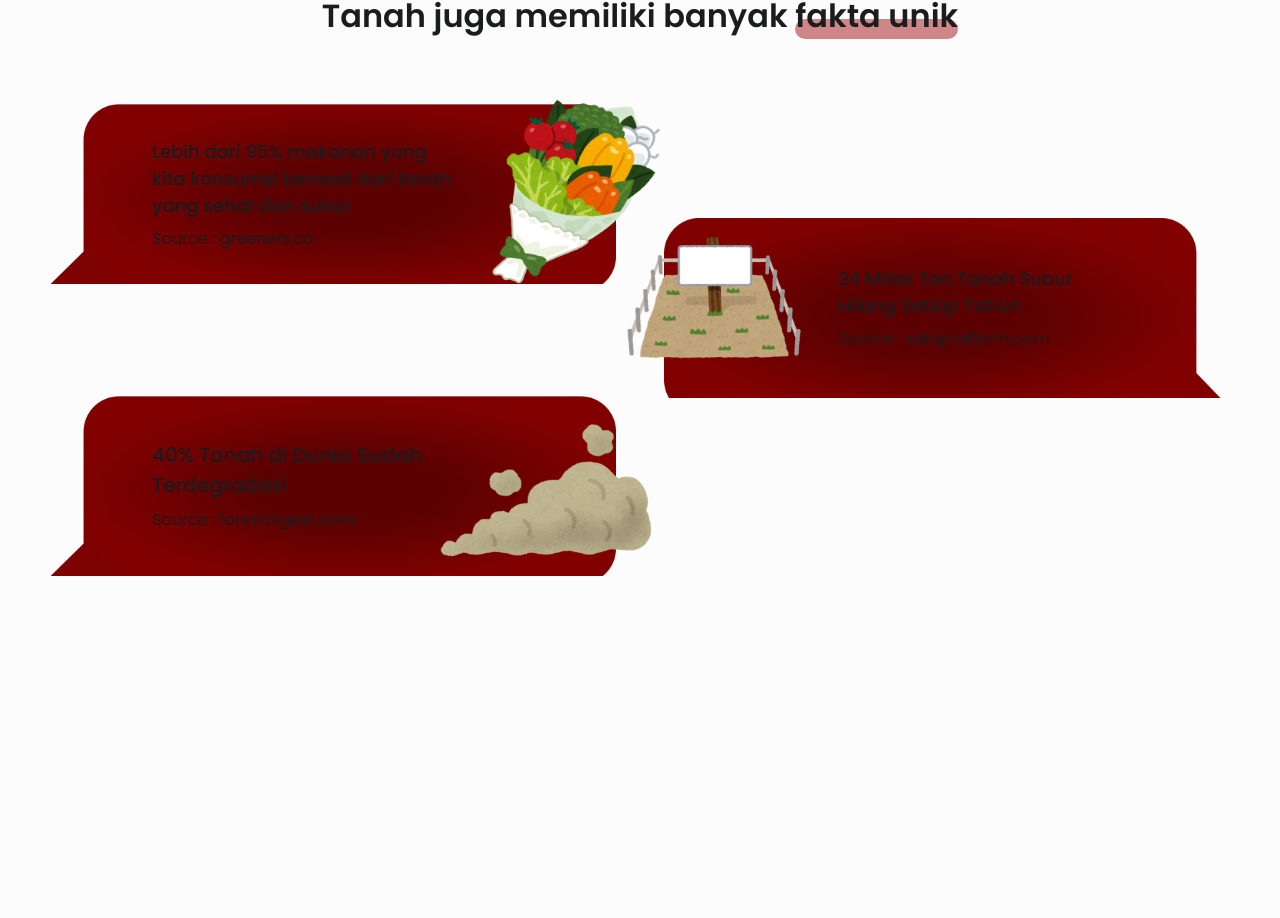
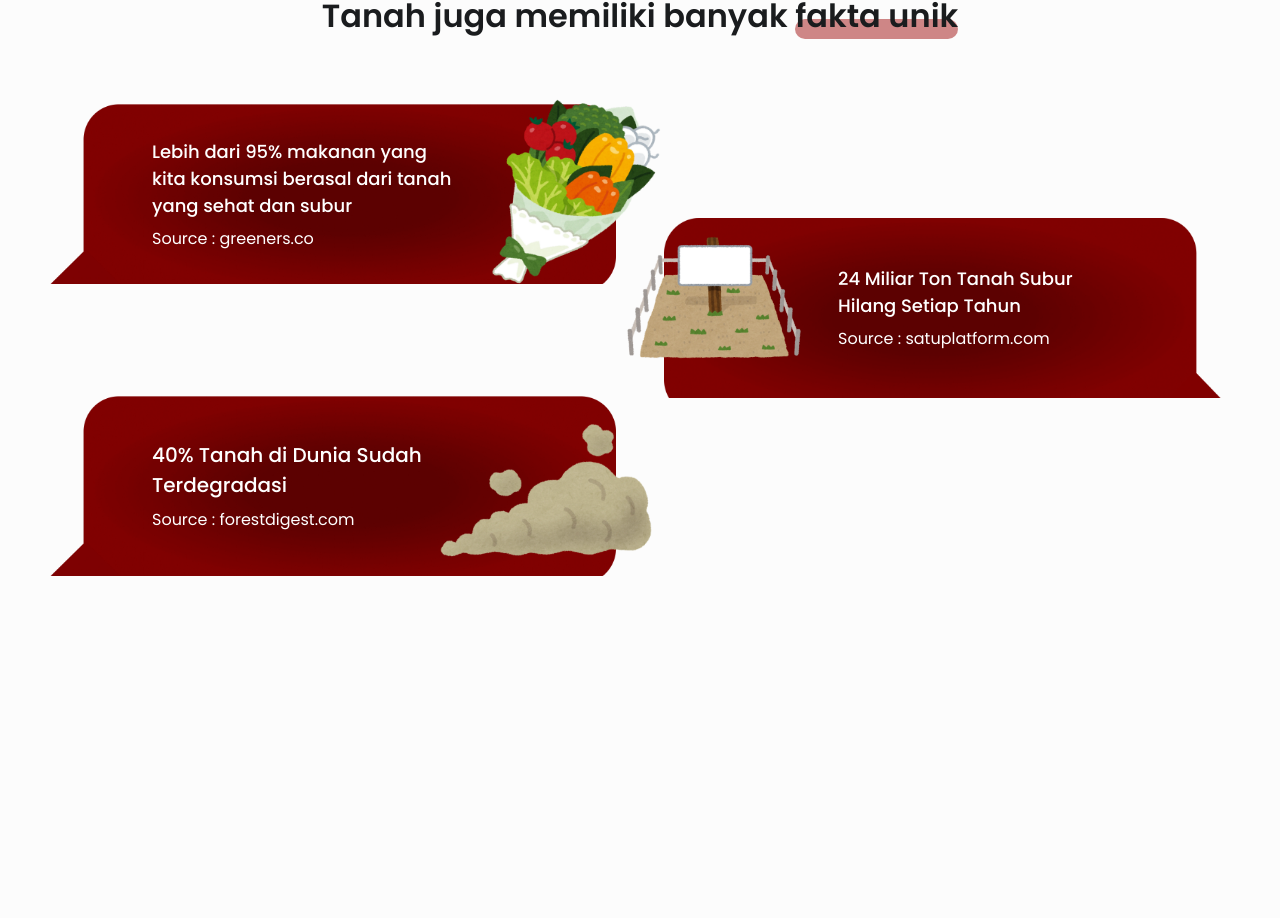
Before and after one commit to mcqeems/nazzava, a Next.js app: page /tanah in a window 1280 px wide. Shown: the part 808-1726 px from the top of the page. Built offline with nearby package versions, Linux system fonts and the light colour scheme.

Commit message:
update fact on dirt

```diff
--- a/src/components/dirt/Fact.tsx
+++ b/src/components/dirt/Fact.tsx
@@ -3,9 +3,16 @@ import Image from 'next/image'
 
 export default function Fact() {
   return (
-    <div className='flex flex-col items-center font-poppins min-h-screen mb-32 -mt-12 lg:px-0 px-6' id='fakta'>
-      <h1 className="font-semibold lg:text-[32px] text-[24px] lg:text-start text-center" data-aos="fade-up" data-aos-duration="800">
-        Tanah juga memiliki banyak {''}
+    <div
+      className="flex flex-col items-center font-poppins min-h-screen mb-32 -mt-12 lg:px-0 px-6"
+      id="fakta"
+    >
+      <h1
+        className="font-semibold lg:text-[32px] text-[24px] lg:text-start text-center"
+        data-aos="fade-up"
+        data-aos-duration="800"
+      >
+        Tanah juga memiliki banyak {""}
         <span className="relative inline-block">
           fakta unik
           <span className="absolute left-0 bottom-px w-full lg:h-5 h-3.5 -z-10 bg-[#CE8686] rounded-full"></span>
@@ -14,34 +21,81 @@ export default function Fact() {
       <div className="flex lg:flex-row flex-col justify-center items-center gap-12 text-foreground">
         <div className="flex flex-col mt-16 justify-center items-center lg:gap-28 gap-50 lg:mr-0 mr-12">
           <div data-aos="fade-up" data-aos-duration="800">
-            <div className="bg-cover relative hover:-translate-y-4 duration-500 object-cover w-[320px] lg:w-145 lg:h-45 h-25 flex justify-center items-center gap-6" style={{backgroundImage: `url('/image/dirt/comment.webp')`}}>
+            <div
+              className="bg-cover relative hover:-translate-y-4 duration-500 object-cover w-[320px] lg:w-145 lg:h-45 h-25 flex justify-center items-center gap-6"
+              style={{ backgroundImage: `url('/image/dirt/comment.webp')` }}
+            >
               <div className="lg:w-75 w-55 lg:mr-12 mr-2">
-                <h1 className='font-medium lg:text-[18px] text-[12px]'>Lebih dari 95% makanan yang kita konsumsi berasal dari tanah yang sehat dan subur</h1>
-                <p className='font-normal mt-2 lg:text-[16px] text-[10px]'>Source : greeners.co</p>
+                <h1 className="font-medium lg:text-[18px] text-[12px] text-white">
+                  Lebih dari 95% makanan yang kita konsumsi berasal dari tanah
+                  yang sehat dan subur
+                </h1>
+                <p className="font-normal mt-2 lg:text-[16px] text-[10px] text-white">
+                  Source : greeners.co
+                </p>
               </div>
-              <Image width={200} height={200} className='absolute lg:w-50 w-25 -bottom-2 lg:-right-15 -right-10' src='/image/dirt/fact1.webp' alt='fact'/>
+              <Image
+                width={200}
+                height={200}
+                className="absolute lg:w-50 w-25 -bottom-2 lg:-right-15 -right-10"
+                src="/image/dirt/fact1.webp"
+                alt="fact"
+              />
             </div>
           </div>
           <div data-aos="fade-up" data-aos-duration="800" data-aos-delay="100">
-            <div className="bg-cover relative hover:-translate-y-4 duration-500 object-cover w-[320px] lg:w-145 lg:h-45 h-25 flex justify-center items-center gap-6" style={{backgroundImage: `url('/image/dirt/comment.webp')`}}>
+            <div
+              className="bg-cover relative hover:-translate-y-4 duration-500 object-cover w-[320px] lg:w-145 lg:h-45 h-25 flex justify-center items-center gap-6"
+              style={{ backgroundImage: `url('/image/dirt/comment.webp')` }}
+            >
               <div className="lg:w-75 w-55 lg:mr-12 mr-2">
-                <h1 className='font-medium lg:text-[20px] text-[12px]'>40% Tanah di Dunia Sudah Terdegradasi</h1>
-                <p className='font-normal mt-2 lg:text-[16px] text-[10px]'>Source : forestdigest.com</p>
+                <h1 className="font-medium lg:text-[20px] text-[12px] text-white">
+                  40% Tanah di Dunia Sudah Terdegradasi
+                </h1>
+                <p className="font-normal mt-2 lg:text-[16px] text-[10px] text-white">
+                  Source : forestdigest.com
+                </p>
               </div>
-              <Image width={220} height={220} className='absolute lg:w-65 w-35 lg:-bottom-11.5 -bottom-6 lg:-right-15 -right-10' src='/image/dirt/fact3.webp' alt='fact'/>
+              <Image
+                width={220}
+                height={220}
+                className="absolute lg:w-65 w-35 lg:-bottom-11.5 -bottom-6 lg:-right-15 -right-10 "
+                src="/image/dirt/fact3.webp"
+                alt="fact"
+              />
             </div>
           </div>
         </div>
-        <div className='lg:ml-0 ml-12' data-aos="fade-up" data-aos-duration="800" data-aos-delay="200">
-          <div className="bg-cover relative hover:-translate-y-4 duration-500 object-cover w-[320px] lg:w-145 lg:h-45 h-25 lg:mt-0 -mt-76 flex justify-center items-center gap-6" style={{backgroundImage: `url('/image/dirt/comment-reverse.webp')`}}>
-            <Image width={200} height={200} className='absolute lg:w-45 w-25 bottom-2 lg:-left-10 -left-10px' src='/image/dirt/fact2.webp' alt='fact'/>
+        <div
+          className="lg:ml-0 ml-12"
+          data-aos="fade-up"
+          data-aos-duration="800"
+          data-aos-delay="200"
+        >
+          <div
+            className="bg-cover relative hover:-translate-y-4 duration-500 object-cover w-[320px] lg:w-145 lg:h-45 h-25 lg:mt-0 -mt-76 flex justify-center items-center gap-6"
+            style={{
+              backgroundImage: `url('/image/dirt/comment-reverse.webp')`,
+            }}
+          >
+            <Image
+              width={200}
+              height={200}
+              className="absolute lg:w-45 w-25 bottom-2 lg:-left-10 -left-10px"
+              src="/image/dirt/fact2.webp"
+              alt="fact"
+            />
             <div className="lg:w-70 w-55 ml-12">
-              <h1 className='font-medium lg:text-[18px] text-[12px]'>24 Miliar Ton Tanah Subur Hilang Setiap Tahun</h1>
-              <p className='font-normal mt-2 lg:text-[16px] text-[10px]'>Source : satuplatform.com</p>
+              <h1 className="font-medium lg:text-[18px] text-[12px] text-white">
+                24 Miliar Ton Tanah Subur Hilang Setiap Tahun
+              </h1>
+              <p className="font-normal mt-2 lg:text-[16px] text-[10px] text-white">
+                Source : satuplatform.com
+              </p>
             </div>
           </div>
         </div>
       </div>
     </div>
-  )
+  );
 }
```
